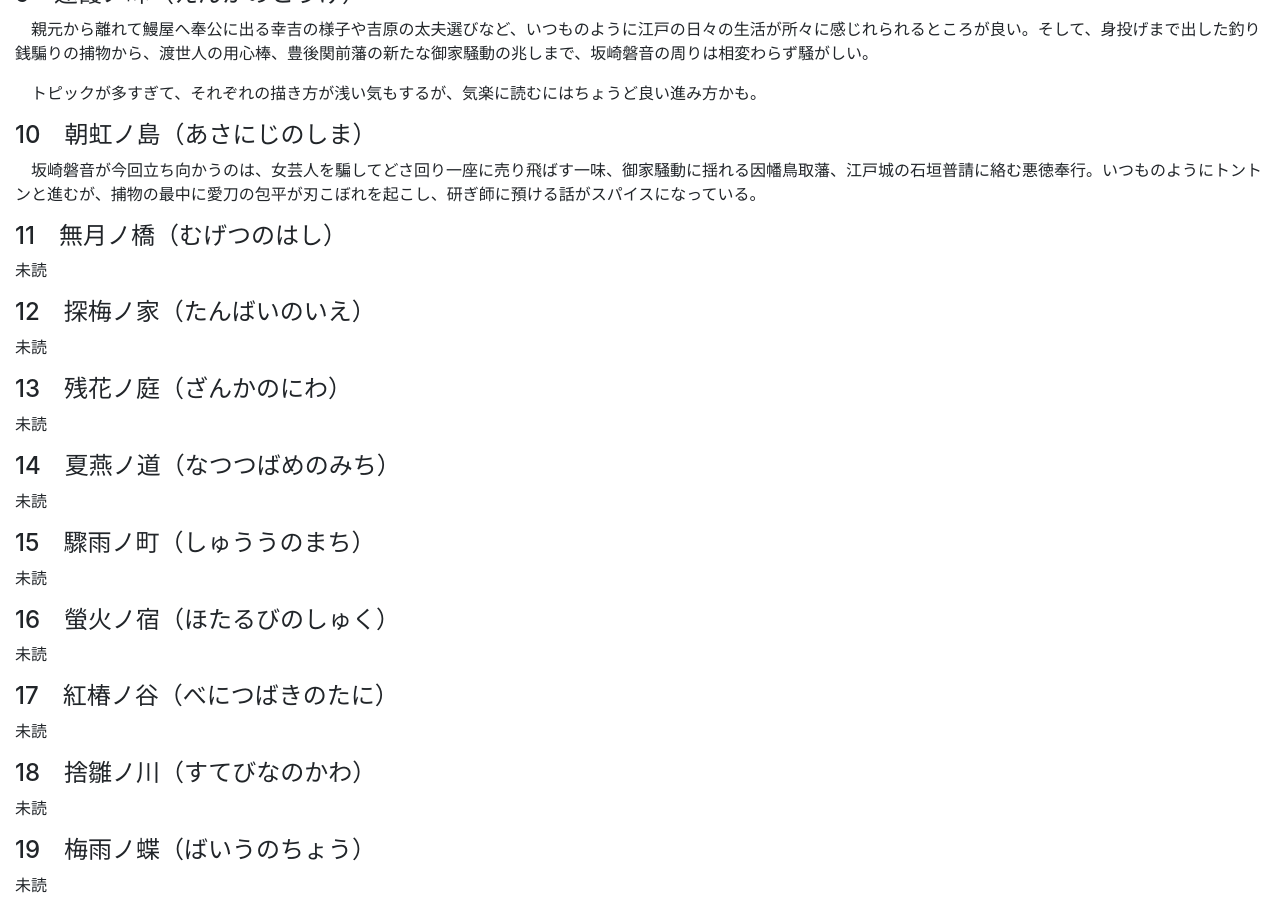
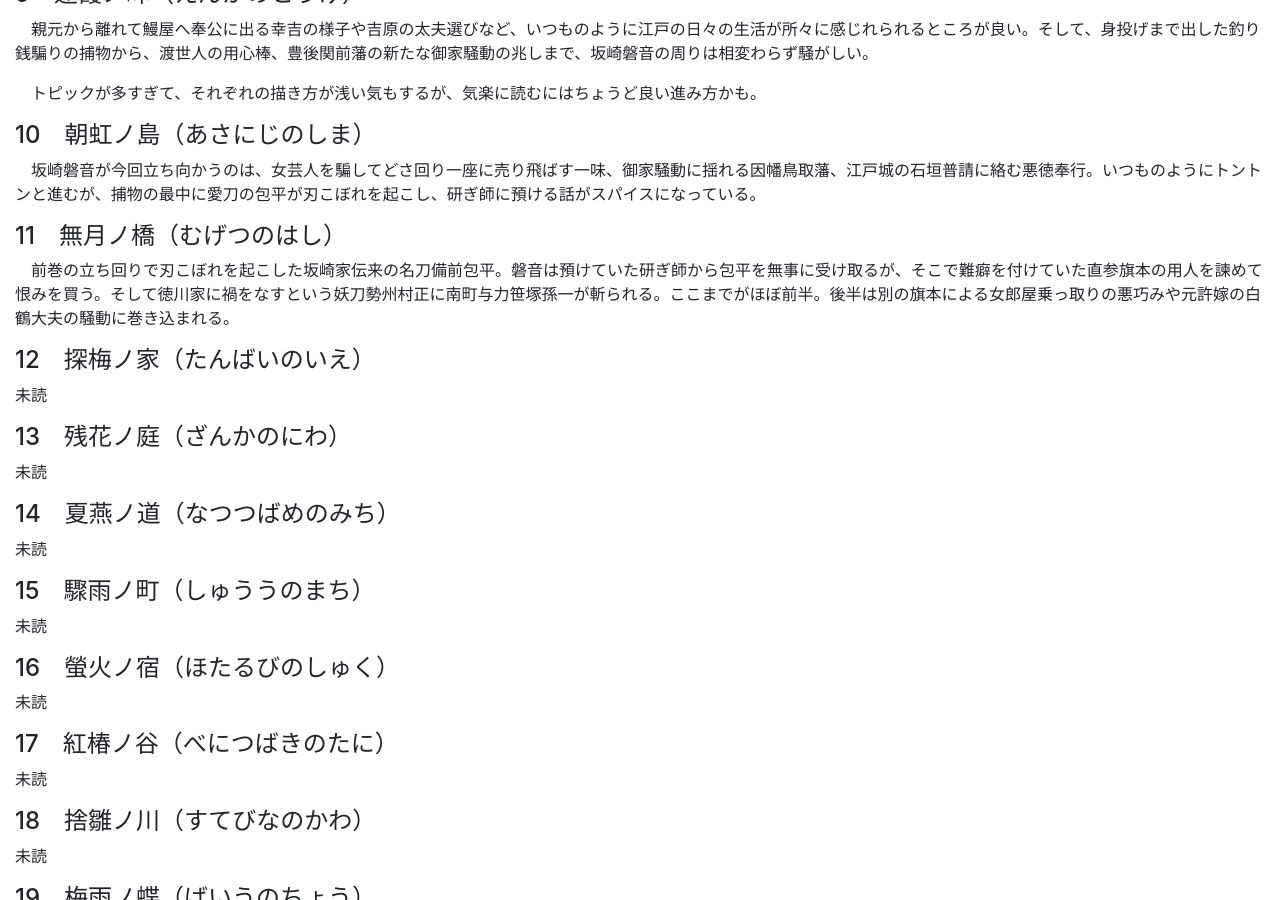
Before and after one commit to tomot/tomot.github.io, a Jekyll site: the page built from pages/book-saeki.md, in a window 1280 px wide and 900 px high, scrolled down 1261 px. Built offline with Jekyll 4.4.1, drawn with Linux system fonts in a browser that asks for light colours; nearby versions of some CDN libraries; some of the changed text lies outside the part shown.

Commit message:
add a book by Saeki

```diff
--- a/pages/book-saeki.md
+++ b/pages/book-saeki.md
@@ -56,7 +56,7 @@ categories: 読書
 
 #### 11　無月ノ橋（むげつのはし）
 
-未読
+　前巻の立ち回りで刃こぼれを起こした坂崎家伝来の名刀備前包平。磐音は預けていた研ぎ師から包平を無事に受け取るが、そこで難癖を付けていた直参旗本の用人を諫めて恨みを買う。そして徳川家に禍をなすという妖刀勢州村正に南町与力笹塚孫一が斬られる。ここまでがほぼ前半。後半は別の旗本による女郎屋乗っ取りの悪巧みや元許嫁の白鶴大夫の騒動に巻き込まれる。
 
 #### 12　探梅ノ家（たんばいのいえ）
 
```
Also changed, not shown: other parts of pages/book-saeki.md (+1 -1 lines), book.md (+1 -1 lines), index.md (+1 -1 lines).
